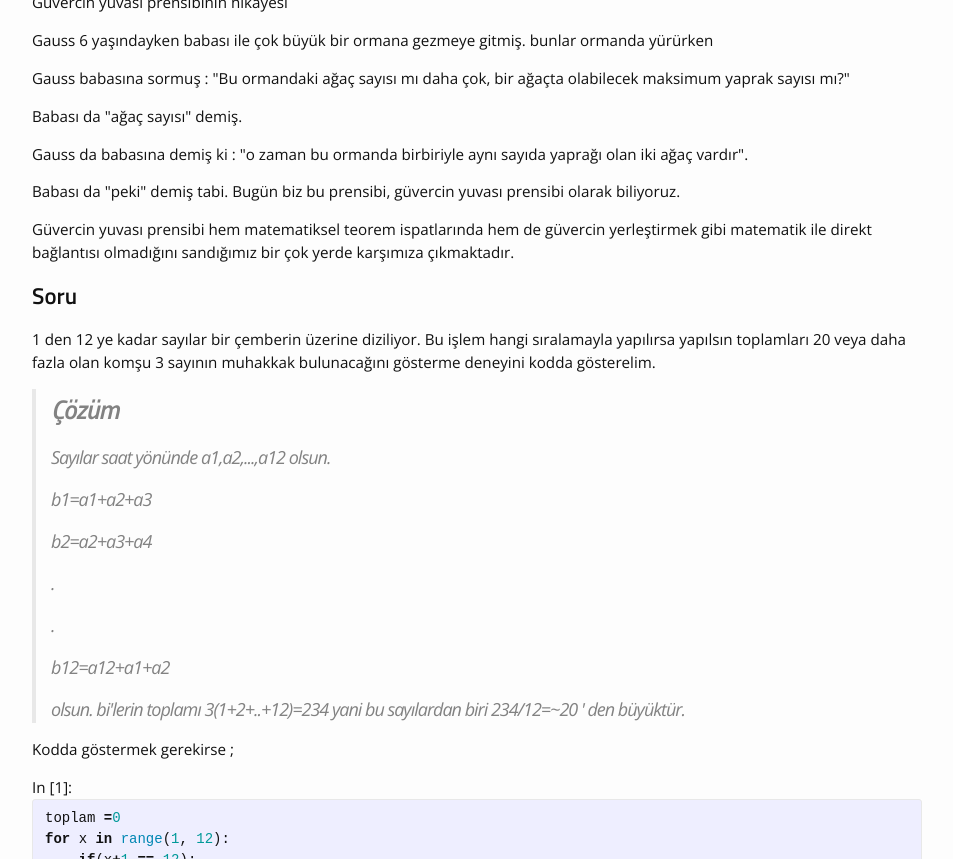
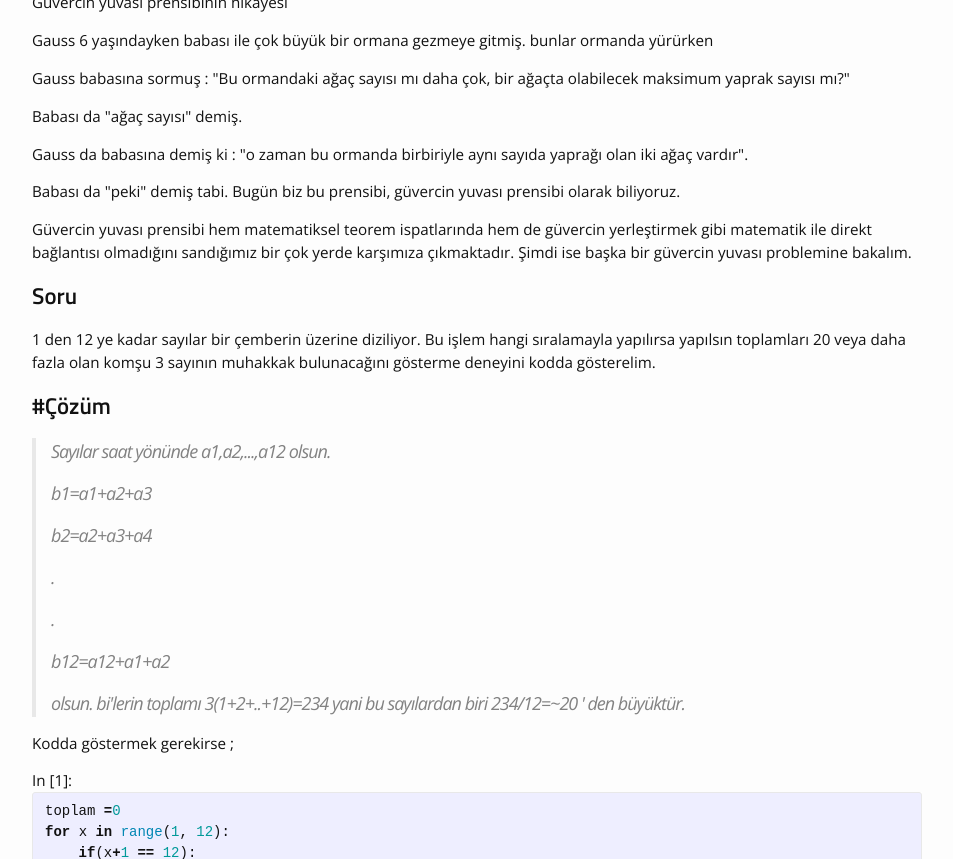
Before and after one commit to aydincagatay/aydincagatay.github.io, a Jekyll site: the page built from _posts/2020-03-23-guvercin-yasasi.markdown, in a window 1280 px wide and 900 px high, scrolled down 945 px, cut to the strip 41-900 px from the top of the window. Shown: the whole strip, without its empty margins (163-1116 px from the left). Built offline with Jekyll 4.4.1, drawn with Linux system fonts in a browser that asks for light colours; our own code applies the rules of GitHub Pages for plain Markdown files.

Commit message:
Update 2020-03-23-guvercin-yasasi.markdown

```diff
--- a/_posts/2020-03-23-guvercin-yasasi.markdown
+++ b/_posts/2020-03-23-guvercin-yasasi.markdown
@@ -24,7 +24,7 @@
 <p>Babası da "ağaç sayısı" demiş.</p>
 <p>Gauss da babasına demiş ki : "o zaman bu ormanda birbiriyle aynı sayıda yaprağı olan iki ağaç vardır".</p>
 <p>Babası da "peki" demiş tabi. Bugün biz bu prensibi, güvercin yuvası prensibi olarak biliyoruz.</p>
-<p>Güvercin yuvası prensibi hem matematiksel teorem ispatlarında hem de güvercin yerleştirmek gibi matematik ile direkt bağlantısı olmadığını sandığımız bir çok yerde karşımıza çıkmaktadır.</p>
+<p>Güvercin yuvası prensibi hem matematiksel teorem ispatlarında hem de güvercin yerleştirmek gibi matematik ile direkt bağlantısı olmadığını sandığımız bir çok yerde karşımıza çıkmaktadır. Şimdi ise başka bir güvercin yuvası problemine bakalım.</p>
 <h2>
 <strong>Soru</strong><a class="anchor-link" href="#Soru"></a>
 </h2>
@@ -38,10 +38,10 @@
 </div>
 <div class="inner_cell">
 <div class="text_cell_render border-box-sizing rendered_html">
-<blockquote>
 <h2>
-<strong>Çözüm</strong><a class="anchor-link" href="#%C3%87%C3%B6z%C3%BCm"></a>
+<strong>#Çözüm</strong><a class="anchor-link" href="#Soru"></a>
 </h2>
+ <blockquote>
 <p>Sayılar saat yönünde a1,a2,...,a12 olsun.</p>
 <p>b1=a1+a2+a3</p>
 <p>b2=a2+a3+a4</p>
```
